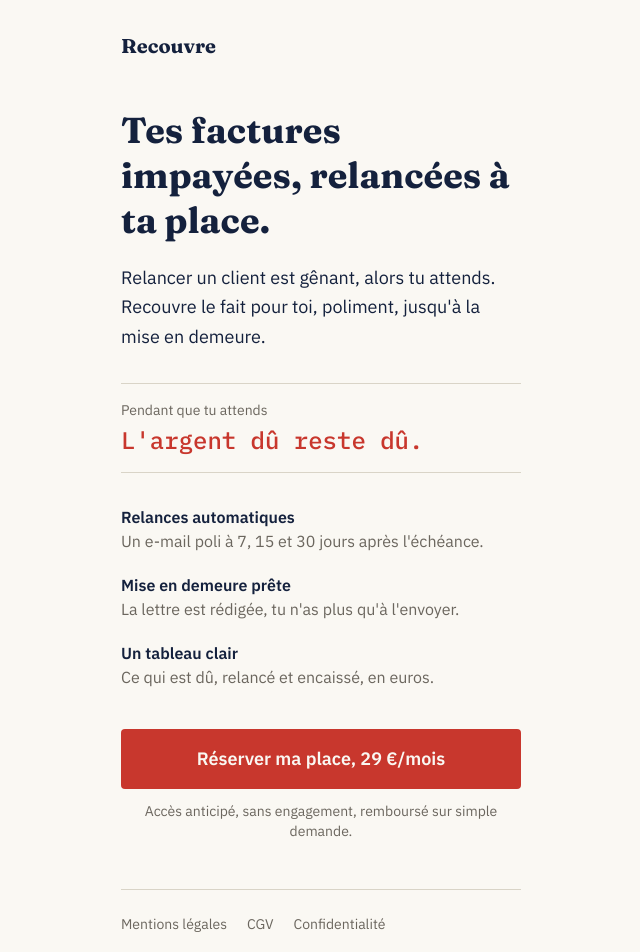
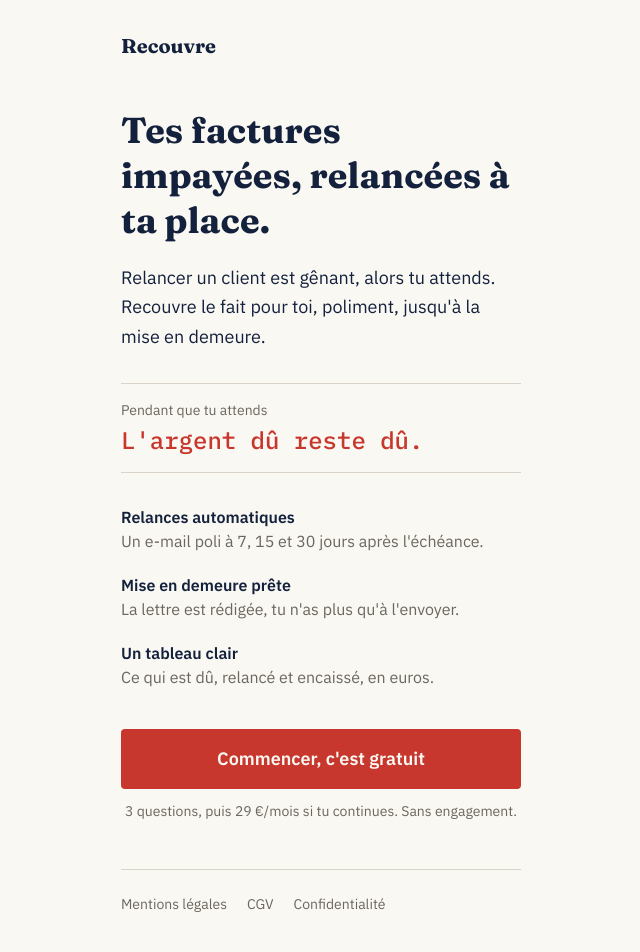
Before and after one commit to RyzoxDev/recouvre, a Next.js app: page / in a window 1280 px wide. Shown: the top 952 px of the page, without its empty margins (319-959 px from the left). Built offline with nearby package versions, Linux system fonts and the light colour scheme.

Commit message:
Update page.tsx

```diff
--- a/app/page.tsx
+++ b/app/page.tsx
@@ -41,15 +41,14 @@ export default function Home() {
       </ul>
 
       <a
-        href="/api/checkout"
+        href="/commencer"
         className="mt-10 block rounded-sm bg-brique px-6 py-4 text-center text-lg font-semibold text-papier"
       >
-        Réserver ma place, 29 €/mois
+        Commencer, c'est gratuit
       </a>
       <p className="mt-3 text-center text-sm text-gris">
-        Accès anticipé, sans engagement, remboursé sur simple demande.
+        3 questions, puis 29 €/mois si tu continues. Sans engagement.
       </p>
-
 
       <nav className="mt-12 flex flex-wrap gap-x-5 gap-y-2 border-t border-filet pt-6 text-sm text-gris">
         <a href="/mentions-legales">Mentions légales</a>
```
